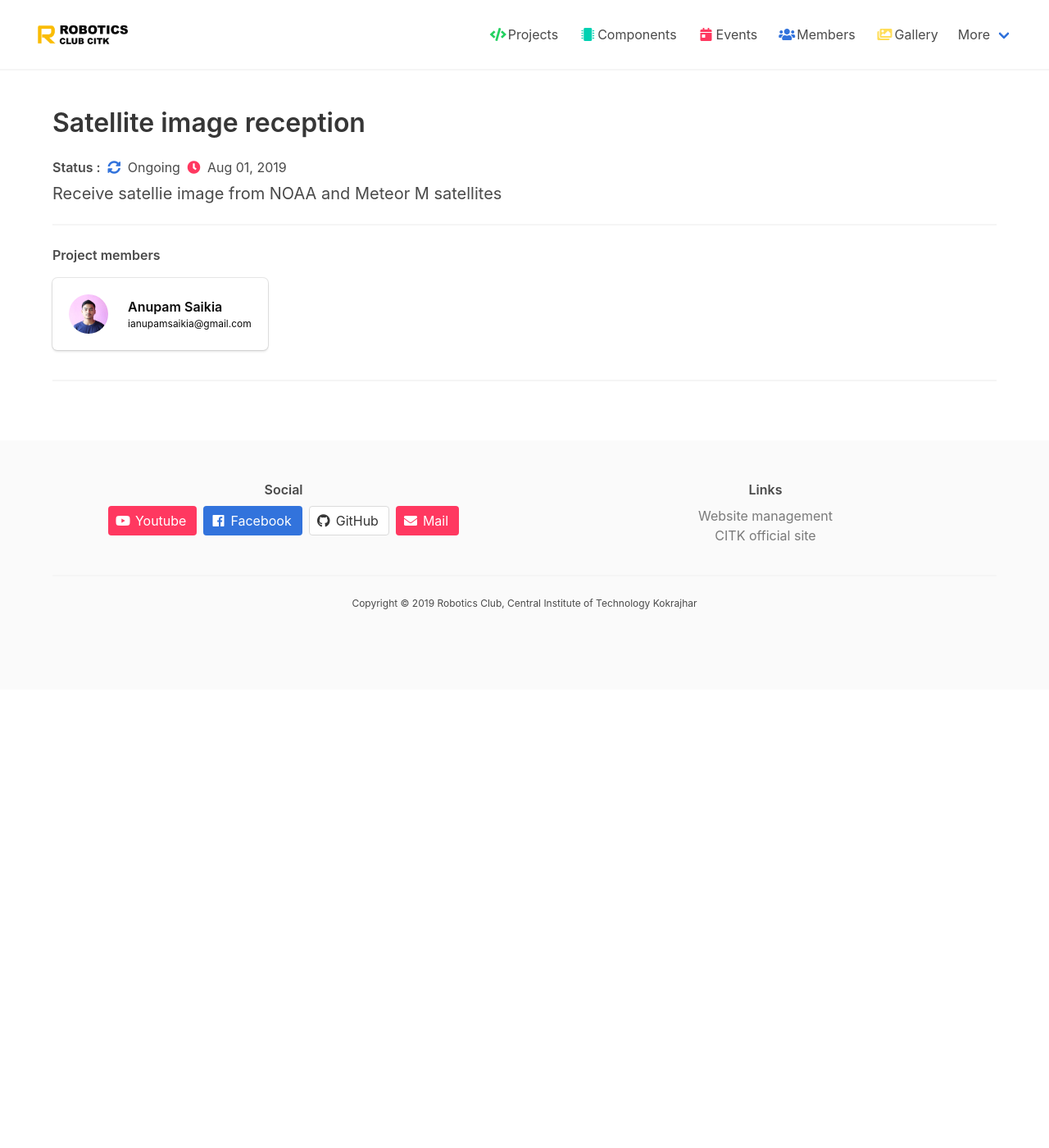
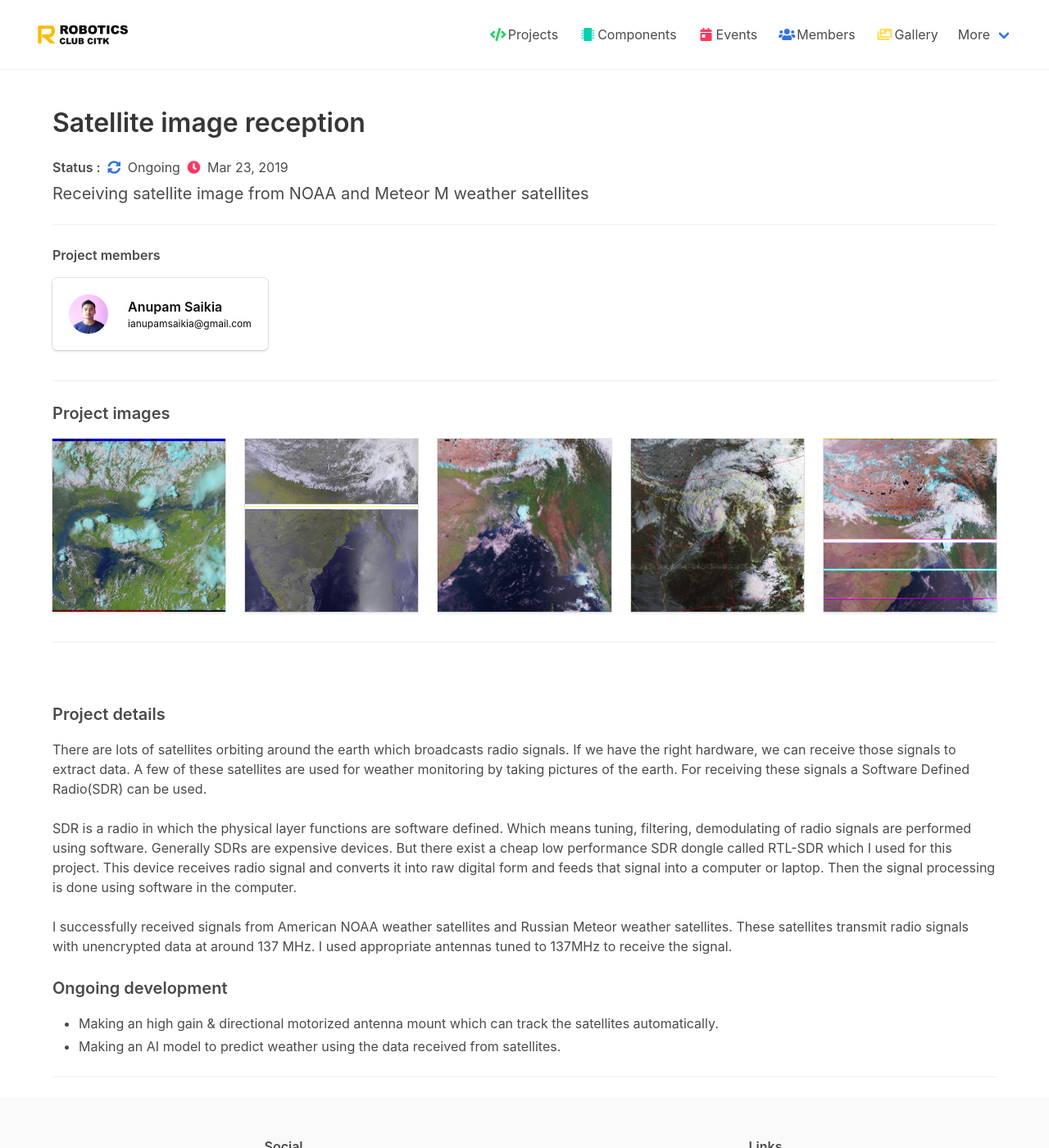
Before and after one commit to robotics-club-citk/robotics-club-citk.github.io, a Jekyll site: the page built from _projects/SatelliteImage.md, in a window 1280 px wide and 1400 px high. Shown: the whole window at 82% size. Built offline with Jekyll 4.4.1, drawn with Linux system fonts in a browser that asks for light colours.

Commit message:
added project pictures & details

```diff
--- a/_projects/SatelliteImage.md
+++ b/_projects/SatelliteImage.md
@@ -1,7 +1,45 @@
 ---
 title: Satellite image reception
-description: Receive satellie image from NOAA and Meteor M satellites
-date: 2019-08-01
+description: Receiving satellite image from NOAA and Meteor M weather satellites
+date: 2019-03-23
 status: ongoing
 member-usernames: anupamsaikia
+images:
+  - path: "assets/img/project-images/satImg0.jpg"
+    size: 1412x533
+    caption: Image received from the new Russian weather satellite Meteor M N2-2 on July 19, 2019. You can see the flood condition caused by river Brahmaputra in Assam
+  - path: "assets/img/project-images/satImg1.jpg"
+    size: 2693x3249
+    caption: Full view of India captured from Meteor M2 satellite on March 23, 2019. The line in the picture is due to noise in the received signal.
+  - path: "assets/img/project-images/satImg2.jpg"
+    size: 2679x1867
+    caption: Another view from Meteor M2 weather satellite
+  - path: "assets/img/project-images/satImg3.jpg"
+    size: 909x1269
+    caption: Image received from the American NOAA 15 weather satellite on May 4, 2019. That is cyclone Fani in the center of the image. Map overlay is added using software.
+  - path: "assets/img/project-images/satImg4.jpg"
+    size: 2695x2215
+    caption: Captured on May 18, 2019. The lines in the picture is due to noise in the signal. Satellite is Russian Meteor M2
+
 ---
+
+
+
+  <div class="container">
+    <h3 class="has-text-weight-semibold is-size-5" style="margin-bottom:16px">Project details</h3>
+    <p>There are lots of satellites orbiting around the earth which broadcasts radio signals. If we have the right hardware, we can receive those signals to extract data. A few of these satellites are used for weather monitoring by taking pictures of the earth. For receiving these signals a Software Defined Radio(SDR) can be used.</p>
+    <br>
+    <p>SDR is a radio in which the physical layer functions are software defined. Which means tuning, filtering, demodulating of radio signals are performed using software. Generally SDRs are expensive devices. But there exist a cheap low performance SDR dongle called RTL-SDR which I used for this project. This device receives radio signal and converts it into raw digital form and feeds that signal into a computer or laptop. Then the signal processing is done using software in the computer.
+    </p>
+    <br>
+    <p>I successfully received signals from American NOAA weather satellites and Russian Meteor weather satellites. These satellites transmit radio signals with unencrypted data at around 137 MHz. I used appropriate antennas tuned to 137MHz to receive the signal.</p>
+    <br>
+    <h3 class="has-text-weight-semibold is-size-5" style="margin-bottom:16px">Ongoing development</h3>
+    <div class="content">
+      <ul>
+        <li>Making an high gain & directional motorized antenna mount which can track the satellites automatically.</li>
+        <li>Making an AI model to predict weather using the data received from satellites.</li>
+      </ul>
+    </div>
+    <hr>
+  </div>
```
Also changed, not shown: assets/img/project-images/satImg0.jpg (added), assets/img/project-images/satImg1.jpg (added), assets/img/project-images/satImg2.jpg (added), assets/img/project-images/satImg3.jpg (added), assets/img/project-images/satImg4.jpg (added).
